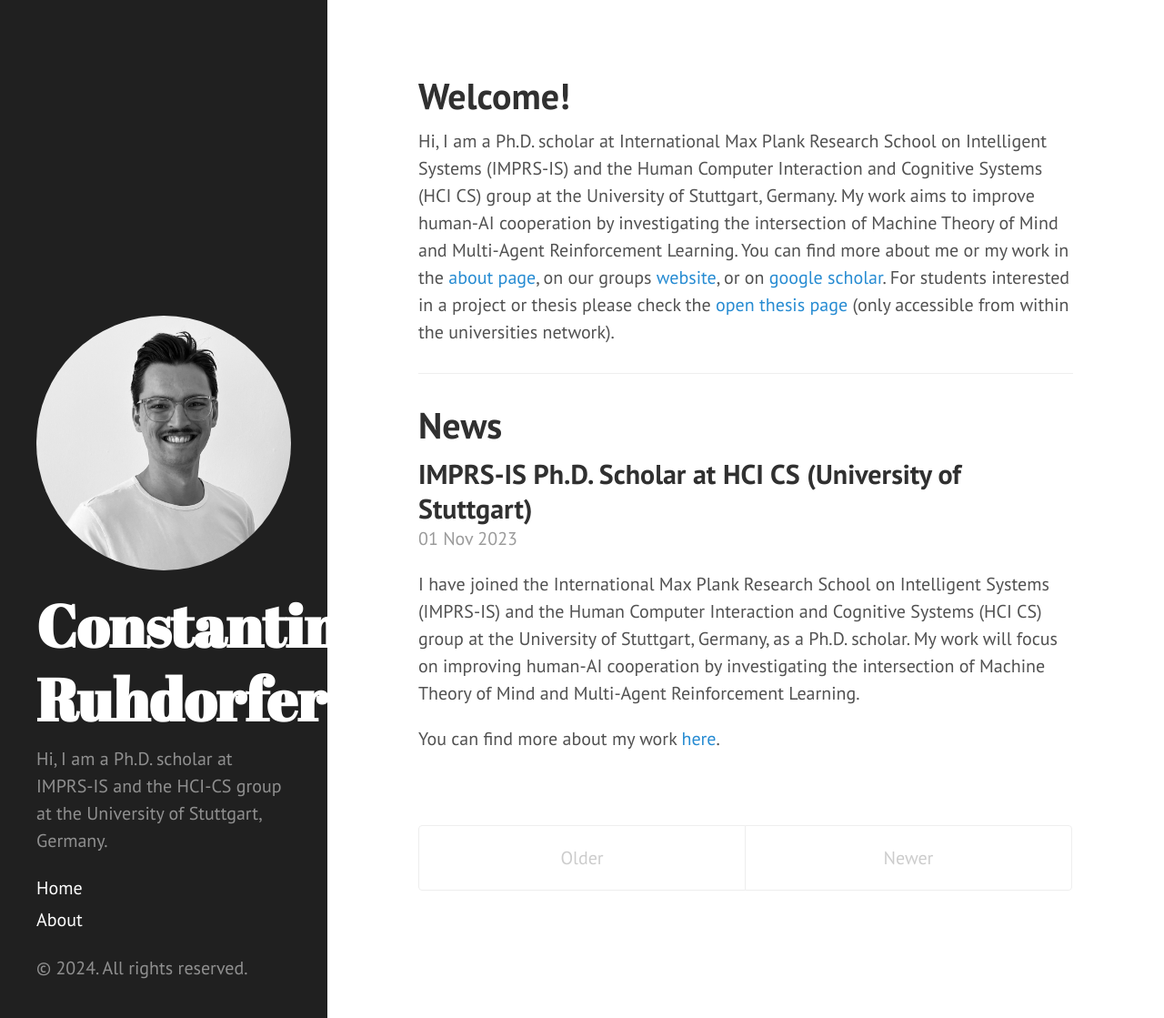
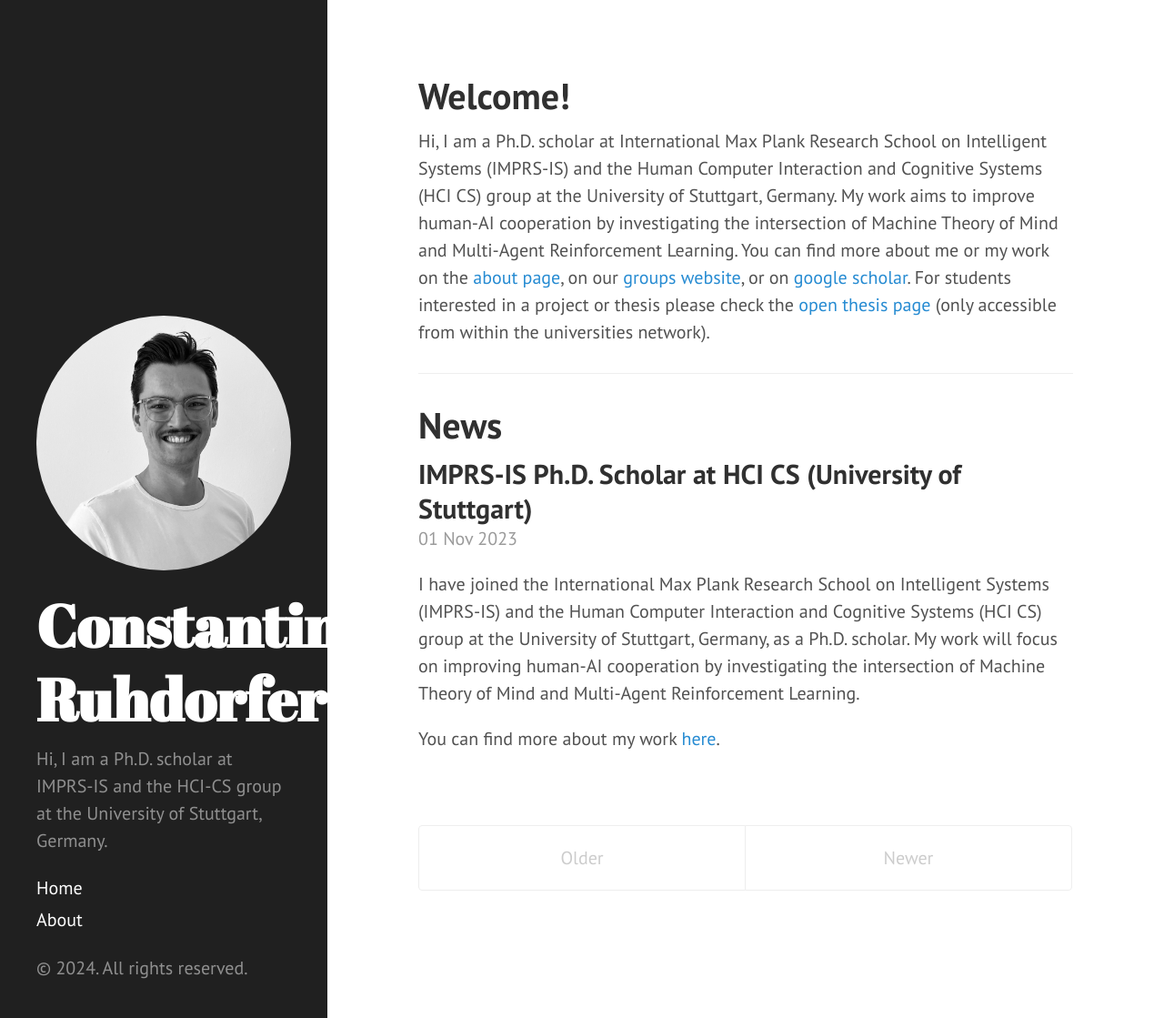
Before and after one commit to ConstantinRuhdorfer/constantinruhdorfer.github.io, a Jekyll site: the page built from index.html, in a window 1280 px wide and 1119 px high. Shown: the whole window at 91% size. Built offline with Jekyll 4.4.1, drawn with Linux system fonts in a browser that asks for light colours; the list of posts is cut into pages by our own code.

Commit message:
Chore: clenup

```diff
--- a/index.html
+++ b/index.html
@@ -8,7 +8,7 @@ title: Home
 Hi, I am a Ph.D. scholar at International Max Plank Research School on Intelligent Systems (IMPRS-IS) and the Human Computer Interaction and Cognitive Systems (HCI CS) group at the University of Stuttgart, Germany.
 My work aims to improve human-AI cooperation by investigating the intersection of Machine Theory of Mind and Multi-Agent Reinforcement Learning.
 
-You can find more about me or my work in the <a href="{{ site.baseurl }}about">about page</a>, on our groups <a href="https://www.perceptualui.org/people/ruhdorfer/">website</a>, or on <a href="https://scholar.google.de/citations?user=Bb4aplwAAAAJ&hl=de">google scholar</a>.
+You can find more about me or my work on the <a href="{{ site.baseurl }}about">about page</a>, on our <a href="https://www.perceptualui.org/people/ruhdorfer/">groups website</a>, or on <a href="https://scholar.google.de/citations?user=Bb4aplwAAAAJ&hl=de">google scholar</a>.
 For students interested in a project or thesis please check the <a href="https://www.perceptualui.org/teaching/open-projects/">open thesis page</a> (only accessible from within the universities network).
 
 <hr />
```
Also changed, not shown: public/apple-touch-icon-144-precomposed_.png (deleted).
